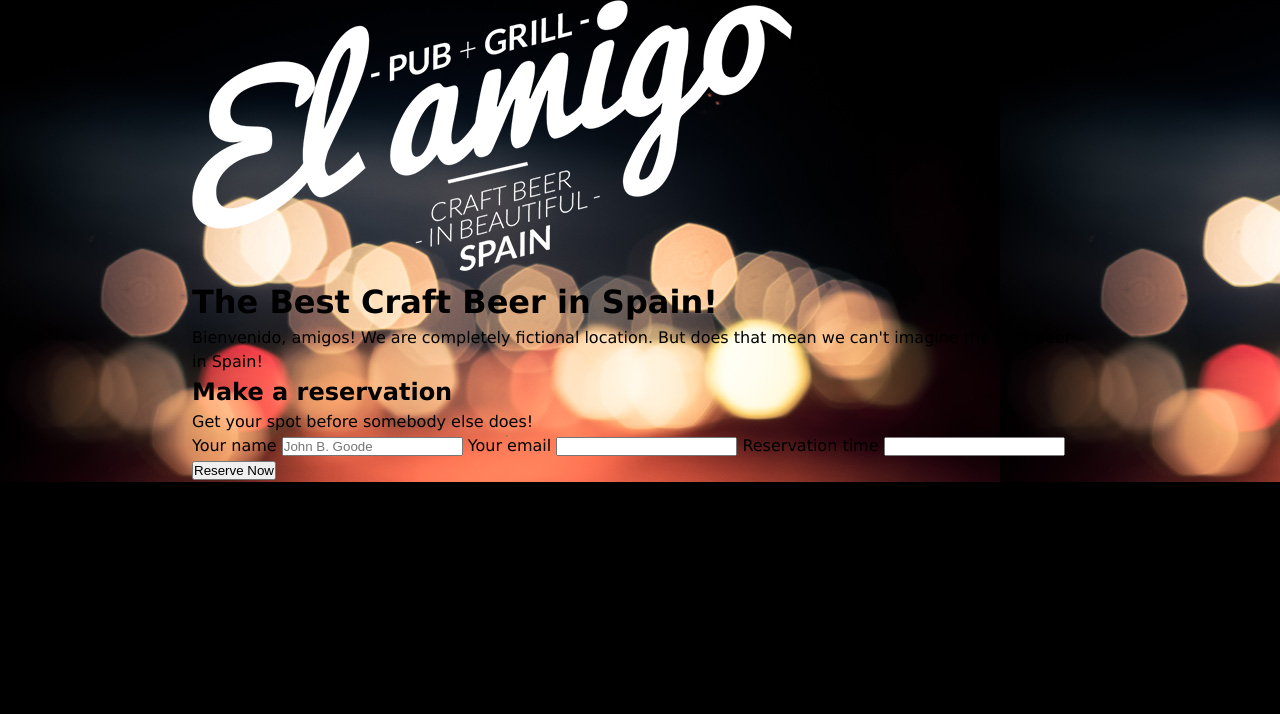
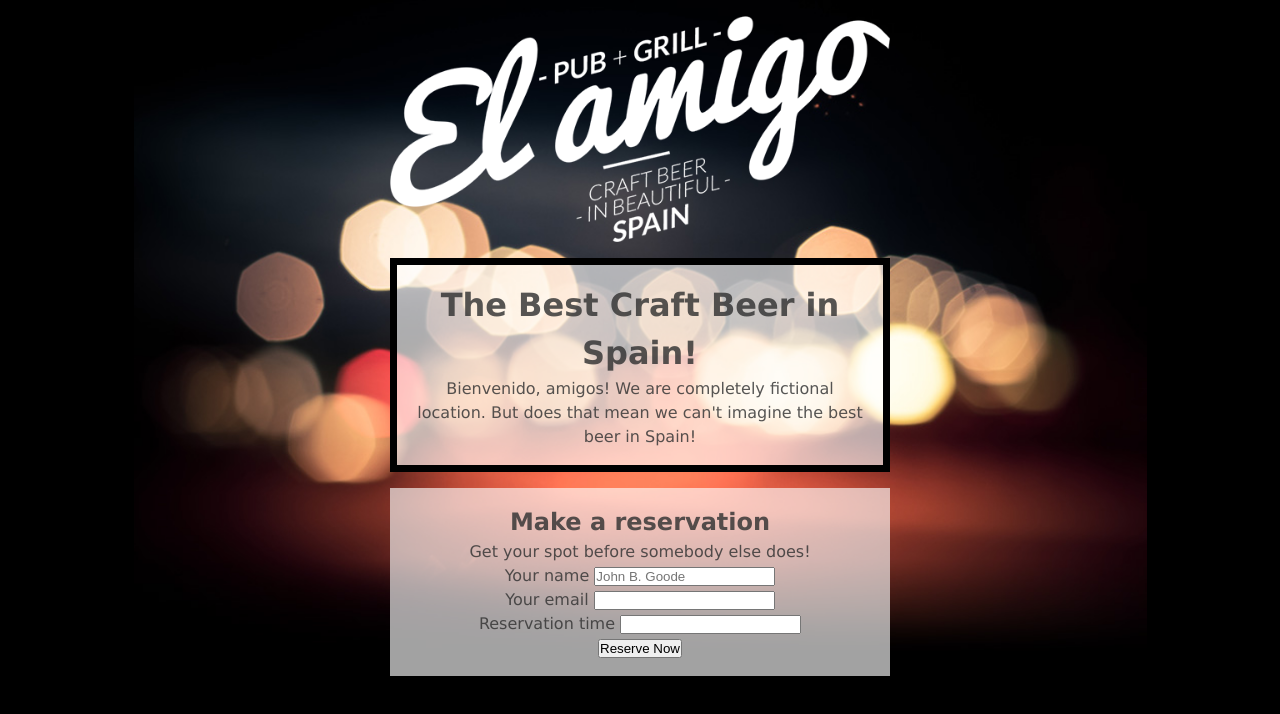
Before and after one commit to FbW-22-E04/uib-data-stylingforms-OliveiraDCI, a plain HTML site: page index.html in a window 1280 px wide. Drawn offline with Linux system fonts and the light colour scheme.

Commit message:
Adjusted form structure in HTML into groups.

```diff
--- a/index.html
+++ b/index.html
@@ -10,7 +10,7 @@
   <body>
     <main class="container">
       <div class="center-box logo-box">
-        <img src="./images/logo.png" alt="El amigo logo" />
+        <img class="logo-img" src="./images/logo.png" alt="El amigo logo" />
       </div>
 
       <div class="center-box description-box">
@@ -25,6 +25,7 @@
         <h2>Make a reservation</h2>
         <p>Get your spot before somebody else does!</p>
         <form class="form-box" action="#" method="post">
+          <div class="form-group">
             <label for="name">Your name</label>
             <input
               type="text"
@@ -32,11 +33,19 @@
               id="name"
               placeholder="John B. Goode"
             />
+          </div>
+
+          <div class="form-group">
             <label for="email">Your email</label>
             <input type="email" name="email" id="email" />
+          </div>
+
+          <div class="form-group">
             <label for="reservation">Reservation time</label>
             <input type="datetime" name="reservation" id="reservation" />
-          <button>Reserve Now</button>
+          </div>
+
+          <button type="submit">Reserve Now</button>
         </form>
       </div>
     </main>
--- a/style.css
+++ b/style.css
@@ -17,12 +17,41 @@ body {
 
 .container {
   background-image: url(/images/background.jpg);
-  position: relative;
-  top: 0;
+  background-repeat: no-repeat;
+  background-position: center;
+  background-size: contain;
+
+  /* position: relative;
+  top: 0; */
 }
 
 .center-box {
   width: 70%;
-  min-width: 400px;
+  max-width: 500px;
+  min-width: 300px;
+  margin: 0 auto;
+  text-align: center;
+}
+
+.logo-box {
+  padding: 1em 0;
+}
+
+.logo-img {
+  display: block;
+  width: 100%;
   margin: 0 auto;
 }
+
+.description-box,
+.reservation-box {
+  background-color: rgba(255, 255, 255, 0.637);
+  text-align: center;
+  color: rgba(51, 51, 51, 0.829);
+  padding: 1em;
+}
+
+.description-box {
+  margin-bottom: 1em;
+  border: 7px solid #000;
+}
```
Lines whose indentation alone changed are shown as unchanged.
